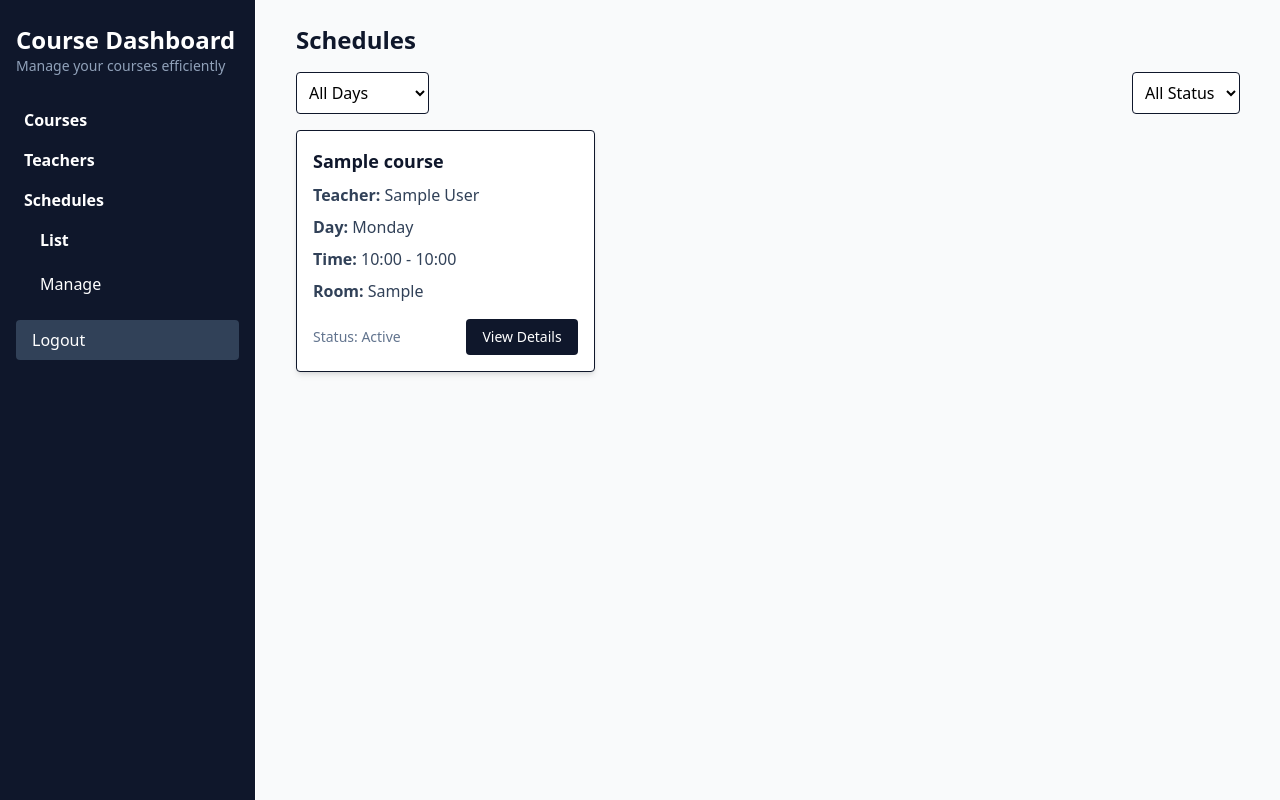
After one commit to iqbalShafiq/course-dashboard, a Django app: page /schedules/ in a window 1280 px wide. The commit adds this page. Run offline with Django 5.2, Linux system fonts and the light colour scheme; a user stored in the database is signed in; tables that the repository leaves empty hold one stand-in row (values such as "Sample post"); style sheets or scripts are compiled from the project's sources; parts of the project's set-up code (start-up, migrations or seed data) failed here and were passed over.

Commit message:
Add schedule management features with list views

```diff
--- /dev/null
+++ b/apps/schedules/templates/schedule_list.html
@@ -0,0 +1,74 @@
+{% extends "dashboard_base.html" %}
+
+{% block dashboard_content %}
+<div class="container mx-auto px-4" x-data="scheduleList()">
+    <h1 class="text-2xl font-bold mb-4 text-slate-900">Schedules</h1>
+
+    <!-- Filters -->
+    <div class="flex flex-col sm:flex-row justify-between items-center mb-4 gap-4">
+        <div class="relative w-full sm:w-auto">
+            <select x-model="dayFilter" class="border border-slate-900 rounded py-2 pl-2 pr-4 w-full bg-white cursor-pointer">
+                <option value="">All Days</option>
+                {% for day in day_choices %}
+                <option value="{{ day.0 }}">{{ day.1 }}</option>
+                {% endfor %}
+            </select>
+        </div>
+        <div class="relative w-full sm:w-auto">
+            <select x-model="statusFilter" class="border border-slate-900 rounded p-2 w-full bg-white cursor-pointer">
+                <option value="">All Status</option>
+                <option value="active">Active</option>
+                <option value="inactive">Inactive</option>
+            </select>
+        </div>
+    </div>
+
+    <!-- Schedules Grid -->
+    <div class="grid grid-cols-1 sm:grid-cols-2 lg:grid-cols-3 gap-6">
+        {% for schedule in schedules %}
+        <div class="bg-white border border-slate-900 rounded shadow-md p-4 hover:shadow-lg transition-shadow flex flex-col justify-between"
+             x-show="isVisible('{{ schedule.day_of_week }}', '{{ schedule.is_active|yesno:'active,inactive' }}')">
+            <div>
+                <h2 class="text-lg font-bold text-slate-900 mb-2">{{ schedule.course.name }}</h2>
+                <p class="text-slate-700 mb-2">
+                    <strong>Teacher:</strong> {{ schedule.teacher.name }}
+                </p>
+                <p class="text-slate-700 mb-2">
+                    <strong>Day:</strong> {{ schedule.get_day_of_week_display }}
+                </p>
+                <p class="text-slate-700 mb-2">
+                    <strong>Time:</strong> {{ schedule.start_time|time:"H:i" }} - {{ schedule.end_time|time:"H:i" }}
+                </p>
+                <p class="text-slate-700">
+                    <strong>Room:</strong> {{ schedule.room }}
+                </p>
+            </div>
+            <div class="flex justify-between items-center mt-4">
+                <span class="text-sm text-slate-500">
+                    Status: {{ schedule.is_active|yesno:"Active,Inactive" }}
+                </span>
+                <a href="{% url 'schedule-detail' schedule.id %}"
+                   class="bg-slate-900 hover:bg-slate-800 text-white px-4 py-2 rounded text-sm">
+                    View Details
+                </a>
+            </div>
+        </div>
+        {% endfor %}
+    </div>
+</div>
+
+<script src="https://cdn.jsdelivr.net/gh/alpinejs/alpine@v2.x.x/dist/alpine.min.js" defer></script>
+<script>
+    function scheduleList() {
+        return {
+            dayFilter: '',
+            statusFilter: '',
+            isVisible(day, status) {
+                const dayMatch = !this.dayFilter || day === this.dayFilter;
+                const statusMatch = !this.statusFilter || status.toLowerCase() === this.statusFilter.toLowerCase();
+                return dayMatch && statusMatch;
+            }
+        }
+    }
+</script>
+{% endblock dashboard_content %}
--- /dev/null
+++ b/apps/schedules/urls.py
@@ -0,0 +1,7 @@
+from django.urls import path
+from .views import ScheduleListView, ScheduleDetailView
+
+urlpatterns = [
+    path("schedules/", ScheduleListView.as_view(), name="schedule-list"),
+    path("schedules/<str:pk>/", ScheduleDetailView.as_view(), name="schedule-detail"),
+]
--- a/apps/schedules/views.py
+++ b/apps/schedules/views.py
@@ -1,3 +1,18 @@
-from django.shortcuts import render
+from django.views.generic import ListView, DetailView
+from .models import DayOfWeek, Schedule
+from core.views import LoginRequiredMixinView
 
-# Create your views here.
+class ScheduleListView(LoginRequiredMixinView, ListView):
+    model = Schedule
+    template_name = "schedule_list.html"
+    context_object_name = "schedules"
+
+    def get_context_data(self, **kwargs):
+        context = super().get_context_data(**kwargs)
+        context['day_choices'] = DayOfWeek.choices
+        return context
+
+class ScheduleDetailView(LoginRequiredMixinView, DetailView):
+    model = Schedule
+    template_name = "schedules/schedule_detail.html"
+    context_object_name = "schedule"
--- a/apps/teachers/views.py
+++ b/apps/teachers/views.py
@@ -28,4 +28,4 @@ class TeacherEditView(LoginRequiredMixinView, UpdateView):
     template_name = "teacher_editor.html"
 
     def get_success_url(self):
-        return reverse_lazy('teacher-list')
+        return reverse_lazy("teacher-list")
--- a/core/urls.py
+++ b/core/urls.py
@@ -6,4 +6,5 @@ urlpatterns = [
     path("", include("apps.authentications.urls")),
     path("", include("apps.teachers.urls")),
     path("", include("apps.courses.urls")),
+    path("", include("apps.schedules.urls")),
 ]
--- a/templates/dashboard_base.html
+++ b/templates/dashboard_base.html
@@ -61,7 +61,7 @@
                 </button>
                 <ul x-show="openSchedule" class="ml-4 space-y-1">
                     <li>
-                        <a href=""
+                        <a href="{% url 'schedule-list' %}"
                             class="block p-2 {% if request.resolver_match.url_name == 'schedule-list' %}font-bold{% else %}hover:font-bold{% endif %}">
                             List
                         </a>
```
